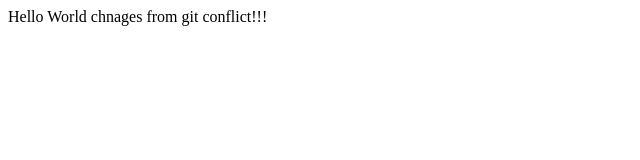
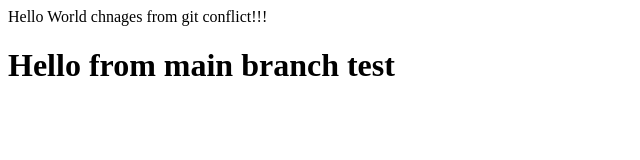
Before and after one commit to KaiserKamruzzaman/test-repo, a plain HTML site: page index.html in a window 1280 px wide. Shown: the whole page, without its empty margins (0-640 px from the left). Drawn offline with Linux system fonts and the light colour scheme.

Commit message:
main commit

```diff
--- a/index.html
+++ b/index.html
@@ -1 +1,2 @@
 <div>Hello World chnages from git conflict!!!</div>
+<h1>Hello from main branch test</h1>
```
